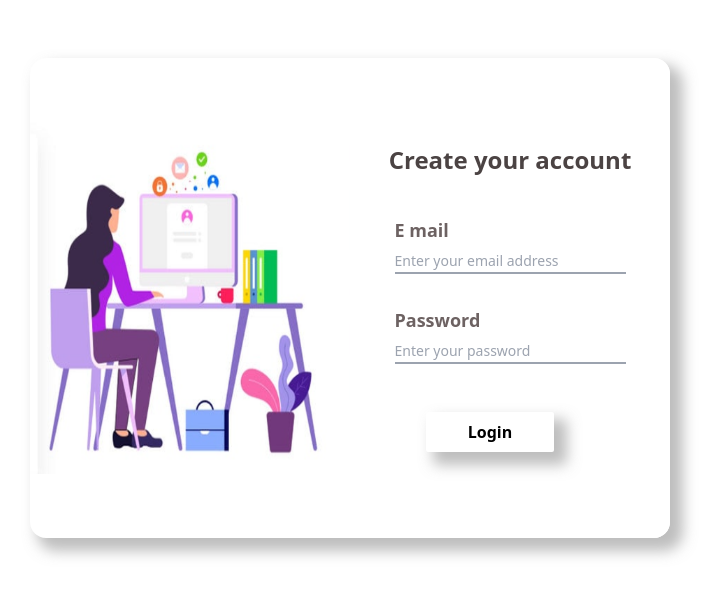
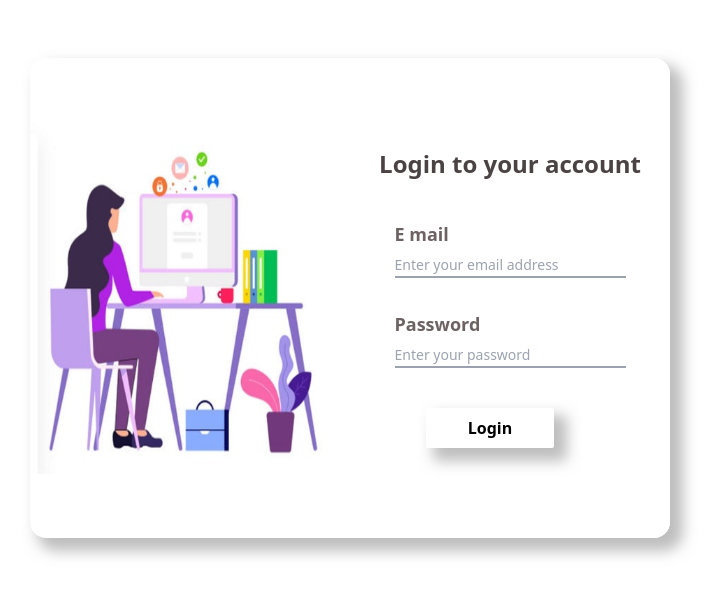
Before and after one commit to Althafvc/Edumeet-Front-end, a React (Vite) app: page /student/login in a window 1280 px wide. Shown: the part 102-698 px from the top of the page, without its empty margins (290-1010 px from the left). Built offline with nearby package versions, Linux system fonts and the light colour scheme; a web font is replaced by a local one.

Commit message:
validated  datas using Yup in the student Login

```diff
--- a/package.json
+++ b/package.json
@@ -14,10 +14,12 @@
     "@emotion/styled": "^11.11.5",
     "@mui/material": "^5.15.18",
     "axios": "^1.7.2",
+    "formik": "^2.4.6",
     "react": "^18.2.0",
     "react-dom": "^18.2.0",
     "react-hook-form": "^7.51.5",
-    "react-router-dom": "^6.23.1"
+    "react-router-dom": "^6.23.1",
+    "yup": "^1.4.0"
   },
   "devDependencies": {
     "@types/react": "^18.2.66",
--- a/src/Pages/Student/StudentLogin.jsx
+++ b/src/Pages/Student/StudentLogin.jsx
@@ -1,51 +1,73 @@
 import React from 'react';
-import Image from '../../assets/images/Studentlogin.png'
+import { Formik, Form, Field, ErrorMessage } from 'formik';
+import * as Yup from 'yup';
+import Image from '../../assets/images/Studentlogin.png';
 import DefaultButton from '../../Components/Student/DefaultButton';
-function StudentLogin() {
+
+const StudentLogin = () => {
+  const validationSchema = Yup.object({
+    email: Yup.string()
+      .email('Invalid email address')
+      .required('Email is required'),
+    password: Yup.string()
+      .required('Password is required')
+      .min(8, 'Password must be at least 8 characters'),
+  });
+
   return (
     <>
       <div className="content w-screen h-screen flex justify-center items-center bg-white">
-      <div className="form-container px-2 md:px-0 rounded-2xl md:w-2/4 md:h-[480px] flex flex-col md:flex-row md:shadow-customShadow overflow-auto md:overflow-hidden h-auto ">
-        <div className=" md:py-16   welcome-area md:w-[50%] h-full  flex justify-center items-center flex-col gap-5 md:gap-16 overflow-hidden">
-          <img src={Image} alt="image not found" className='md:w-full md:h-full w-auto h-auto'/>
+        <div className="form-container px-2 md:px-0 rounded-2xl md:w-2/4 md:h-[480px] flex flex-col md:flex-row md:shadow-customShadow overflow-auto md:overflow-hidden h-auto">
+          <div className="md:py-16 welcome-area md:w-[50%] h-full flex justify-center items-center flex-col gap-5 md:gap-16 overflow-hidden">
+            <img src={Image} alt="image not found" className="md:w-full md:h-full w-auto h-auto" />
           </div>
-        <div className="form-area bg-[#ffffff] md:w-[50%] md:h-full md:flex md:justify-center  md:flex-col md:gap-10 md:items-center md:py-10  flex flex-col justify-center w-full gap-10 py-8">
+          <div className="form-area bg-[#ffffff] md:w-[50%] md:h-full md:flex md:justify-center md:flex-col md:gap-10 md:items-center md:py-10 flex flex-col justify-center w-full gap-10 py-8">
             <div className="heading-area flex justify-center">
-            <h2 className="text-[#4b4343] font-bold md:text-2xl text-xl text-center">Create your account</h2>
+              <h2 className="text-[#4b4343] font-bold md:text-2xl text-xl text-center">Login to your account</h2>
             </div>
             <div className="signupform-area">
-            <form className='flex flex-col gap-8 items-center w-full'>
-
+              <Formik
+                initialValues={{ email: '', password: '' }}
+                validationSchema={validationSchema}
+                onSubmit={(values) => {
+                  // Handle form submission
+                  console.log(values);
+                }}
+              >
+                {({ handleSubmit }) => (
+                  <Form className="flex flex-col gap-8 items-center w-full" onSubmit={handleSubmit}>
                     <div className="form-outline flex flex-col w-full gap-3 md:gap-1">
                       <label htmlFor="email" className="text-[#6d6262] pl-9 font-semibold text-lg md:pl-0">E mail</label>
-                <input
+                      <Field
                         type="email"
                         name="email"
                         className="border-0 mx-auto border-b-[2.5px] border-gray-400 md:w-[100%] w-[80%] placeholder:text-sm focus:border-b-[#4e87c5] focus:outline-none"
                         placeholder="Enter your email address"
                       />
+                      <ErrorMessage name="email" component="div" className="text-red-500" />
                     </div>
-
-              <div className="form-outline flex flex-col w-full  gap-3 md:gap-1">
-                <label htmlFor="passsword" className="text-[#6d6262] pl-9 font-semibold text-lg md:pl-0">Password</label>
-                <input
+                    <div className="form-outline flex flex-col w-full gap-3 md:gap-1">
+                      <label htmlFor="password" className="text-[#6d6262] pl-9 font-semibold text-lg md:pl-0">Password</label>
+                      <Field
                         type="password"
                         name="password"
-                  className="border-0 border-b-[2.5px] mx-auto border-gray-400 md:w-[100%] w-[80%]  placeholder:text-sm focus:border-b-[#4e87c5] focus:outline-none "
+                        className="border-0 border-b-[2.5px] mx-auto border-gray-400 md:w-[100%] w-[80%] placeholder:text-sm focus:border-b-[#4e87c5] focus:outline-none"
                         placeholder="Enter your password"
                       />
-              </div>
-
-            </form>
+                      <ErrorMessage name="password" component="div" className="text-red-500" />
                     </div>
                     <div className="button-area w-full flex justify-center">
-            <DefaultButton value='Login' clicked={null} classname={''}/>
+                      <DefaultButton type="submit" value="Login" classname={'hover:bg-[#0070ff] hover:text-white'} />
+                    </div>
+                  </Form>
+                )}
+              </Formik>
             </div>
           </div>
         </div>
       </div>
     </>
   );
-}
+};
 
 export default StudentLogin;
--- a/src/Pages/Student/StudentSignup.jsx
+++ b/src/Pages/Student/StudentSignup.jsx
@@ -26,7 +26,7 @@ function StudentSignup() {
         //handling the correct response
       } else {
         setAlert({ visible: true, type: 'success', msg: 'Registration successfull' });
-        setTimeout(() => Navigate('/student/home'), 1000);
+        setTimeout(() => Navigate('/student/login'), 1000);
       }
 
       // handling the catch block
--- a/src/Pages/Teacher/TeacherSignup.jsx
+++ b/src/Pages/Teacher/TeacherSignup.jsx
@@ -24,6 +24,9 @@ function TeacherSignup() {
         //handling the correct response
       }else {
         setAlert({visible:true, type:'success', msg:'Registration successfull'})
+
+        setTimeout(()=> Navigate('teacher/signup'), 1000);
+
       }
       // handling the catch block
     }catch(err) {
@@ -31,7 +34,7 @@ function TeacherSignup() {
     }
 
     // clearing the Alert message after certain time
-    if (alert) setTimeout(() => setAlert(''), 1000);
+    // if (alert) setTimeout(() => setAlert(''), 1000);
 
   }
   return (
@@ -41,7 +44,7 @@ function TeacherSignup() {
           <div className={`welcome-area md:w-[50%] h-[230px] md:h-full flex justify-between md:py-5 items-center flex-col gap-5 py-2 md:gap-16`} style={{backgroundImage:`url(${Teacherbg})`,backgroundPosition:"center" ,backgroundSize:"cover"}}>
             <h2 className="text-[#ffffffef] text-[2rem] font-newFont text-center font-semibold">Welcome to Edumeet</h2>
             <div className="description-area w-full flex justify-center items-center">
-              <p className="description text-center text-[#ffffff96] pb-2 text-[.9rem] px-10 w-full ml-10">A pre-scheduled meeting for your non-postponable future.</p>
+              <p className="description text-center text-[#ffffff96] pb-2 text-[.9rem] px-10 w-full ml-10 md:mb-5">Share your passion, earn on your terms.  Empower the next generation with Edumeet</p>
             </div>
           </div>
           <div className="form-area flex flex-col bg-[#163c3a]  md:w-[50%] justify-center pl-8 py-3 gap-6">
@@ -170,17 +173,18 @@ function TeacherSignup() {
                   {/* { place for showing the appropriate error message if any } */}
                   {errors.confirmpassword && <span className='text-red-600'>{errors.confirmpassword.message}</span>}
 
+                  {/* { Showing the Alert to show the status of the registration } */}
 
 
                 </div>
-                  {/* { Showing the Alert to show the status of the registration } */}
                 {alert.visible && (
-                    <span>
+                    <span className='mr-[80px]'>
                       <BasicAlerts type={alert.type} msg={alert.msg} />
                     </span>
                   )}
+
                 <div className="button-area w-full flex justify-center">
-                  <DefaultButton value='Submit' clicked={null} classname={' bg-[#e3b93e] text-black shadow-none font-bold'}/>
+                  <DefaultButton value='Submit' clicked={null} classname={' bg-[#e3b93e] text-black shadow-none font-bold mb-5'}/>
                 </div>
               </form>
             </div>
```
Also changed, not shown: 1 other file (tests, documents, lock files or other folders). Lines whose indentation alone changed are shown as unchanged.
